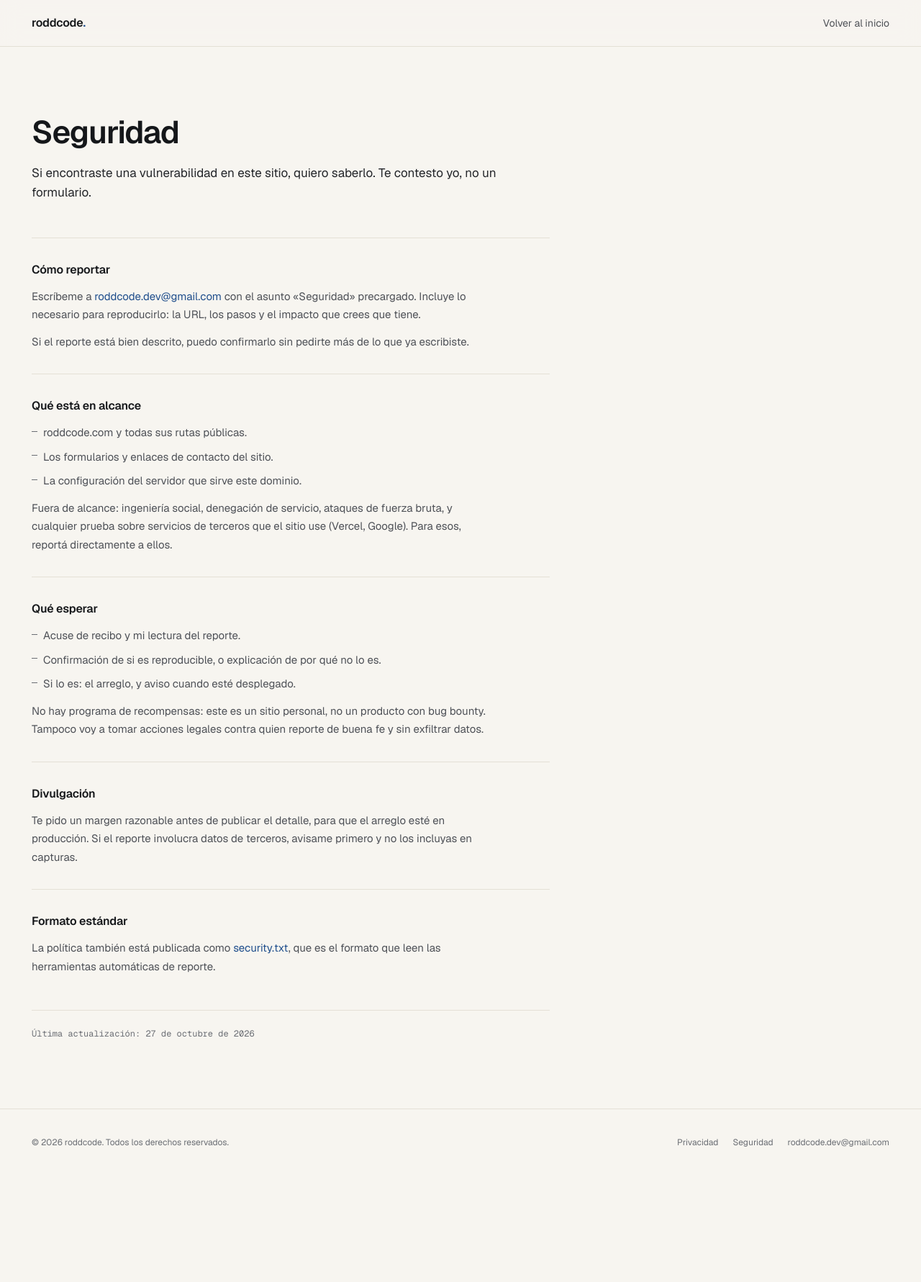
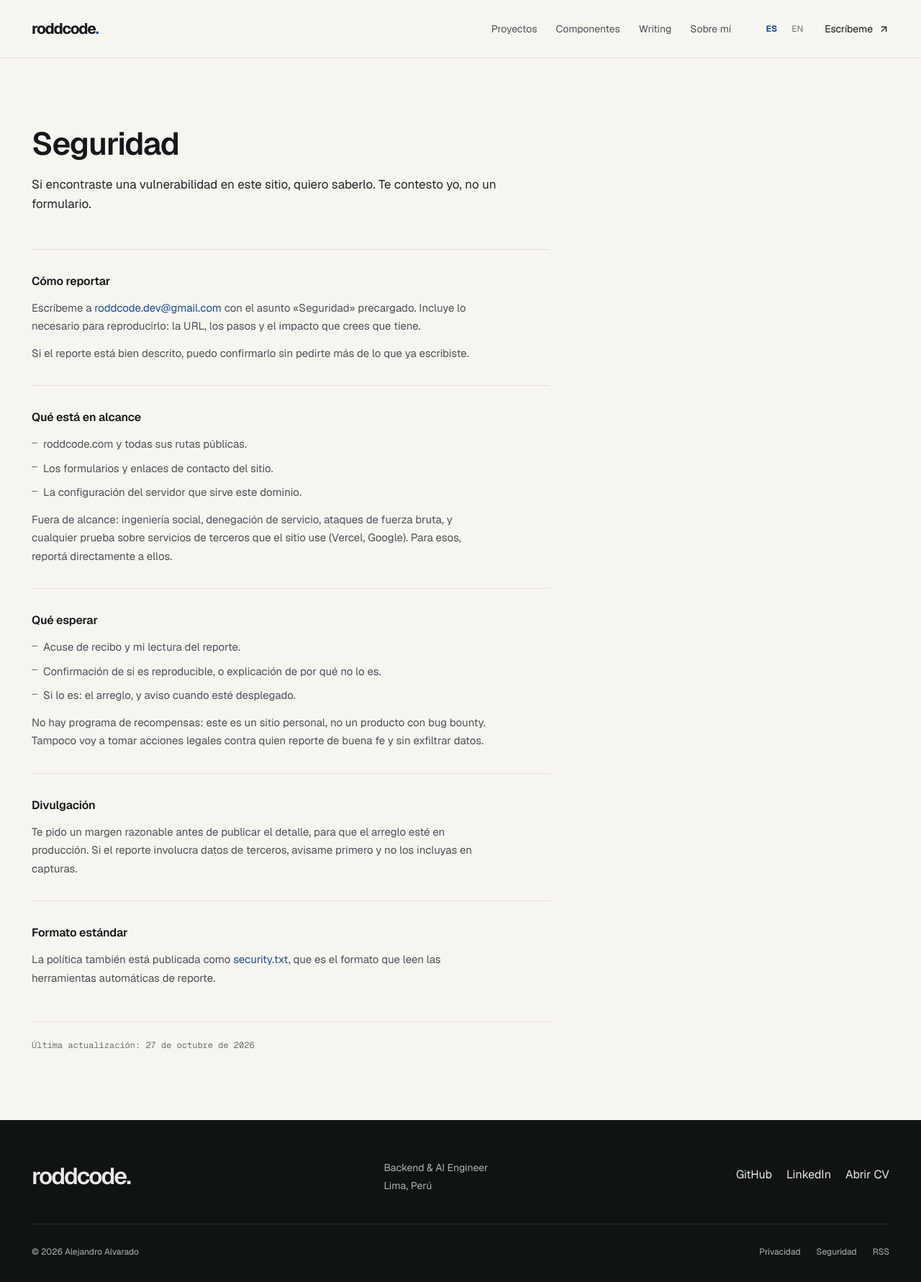
Before and after one commit to roddcode/roddcode-page, a Next.js app: page /seguridad in a window 1280 px wide. Shown: the whole page at 72% size. Before the commit the page ends 1633 px from the top, so only its background shows below. Built offline with nearby package versions, Linux system fonts and the light colour scheme.

Commit message:
refactor(shell): reuse the shared chrome across content routes
- Route content pages through the portfolio header and footer
- Keep the current path when switching locale
- Validate the return path against the site origin before redirecting
- Respect reduced motion for global smooth scrolling

```diff
--- a/src/app/(writing)/layout.tsx
+++ b/src/app/(writing)/layout.tsx
@@ -6,5 +6,9 @@ import type { ReactNode } from "react";
  * chrome de contenido que /privacidad y /seguridad, en papel y con Geist.
  */
 export default function WritingLayout({ children }: { children: ReactNode }) {
-  return <PageShell locale="en">{children}</PageShell>;
+  return (
+    <PageShell locale="en" path="/writing">
+      {children}
+    </PageShell>
+  );
 }
--- a/src/app/api/locale/route.ts
+++ b/src/app/api/locale/route.ts
@@ -17,7 +17,26 @@ export function GET(request: NextRequest) {
   const locale =
     routing.locales.find((l) => l === asked) ?? routing.defaultLocale;
 
-  const target = locale === routing.defaultLocale ? "/" : `/${locale}`;
+  const requestedPath = request.nextUrl.searchParams.get("next") ?? "/";
+  let safePath = "/";
+  if (
+    requestedPath.startsWith("/") &&
+    !requestedPath.startsWith("//") &&
+    !requestedPath.includes("\\")
+  ) {
+    try {
+      const candidate = new URL(requestedPath, request.url);
+      if (candidate.origin === request.nextUrl.origin) {
+        safePath = `${candidate.pathname}${candidate.search}`;
+      }
+    } catch {
+      // A malformed return path falls back to the locale home.
+    }
+  }
+  const target =
+    locale === routing.defaultLocale
+      ? safePath
+      : `/${locale}${safePath === "/" ? "" : safePath}`;
   const response = NextResponse.redirect(new URL(target, request.url), 307);
 
   response.cookies.set("NEXT_LOCALE", locale, {
--- a/src/app/globals.css
+++ b/src/app/globals.css
@@ -1,5 +1,11 @@
 @import "tailwindcss";
 @plugin "@tailwindcss/typography";
+
+@media (prefers-reduced-motion: reduce) {
+  html {
+    scroll-behavior: auto;
+  }
+}
 
 /* Raw tokens — dark (default) */
 :root {
--- a/src/components/page-shell.tsx
+++ b/src/components/page-shell.tsx
@@ -1,95 +1,26 @@
-import { SITE } from "@/lib/constants";
+import { Footer, Header } from "@/components/portfolio/chrome";
 import type { ReactNode } from "react";
 
-/**
- * Chrome mínimo para páginas de contenido (legal, seguridad).
- *
- * No reusa el header del home porque ese vive dentro de `home.tsx` y arrastra
- * el panel del demo. Acá solo hace falta: salida clara, el wordmark y un pie
- * con los mismos enlaces legales.
- *
- * El navbar replica el tratamiento del home: sticky en el borde superior, con
- * el fondo de papel al 82% y blur, para que el contenido pase por debajo. Los
- * colores salen de `[data-reading-surface]`, que remapea los tokens al tema
- * noche, así que el chrome queda oscuro sin duplicar valores.
- */
-const LABELS = {
-  es: {
-    back: "Volver al inicio",
-    privacy: "Privacidad",
-    security: "Seguridad",
-    rights: "Todos los derechos reservados.",
-  },
-  en: {
-    back: "Back to home",
-    privacy: "Privacy",
-    security: "Security",
-    rights: "All rights reserved.",
-  },
-} as const;
-
+/** Shared portfolio navigation with a narrow reading column. */
 export function PageShell({
   children,
   locale = "es",
-}: {
-  children: ReactNode;
-  locale?: keyof typeof LABELS;
-}) {
+  path = "/",
+}: { children: ReactNode; locale?: "es" | "en"; path?: string }) {
   return (
     <div
       data-reading-surface
       lang={locale}
       className="min-h-dvh bg-paper font-sans text-ink"
     >
-      <header className="sticky top-0 z-30 border-b border-line bg-[color-mix(in_srgb,var(--color-paper)_82%,transparent)] pt-[env(safe-area-inset-top)] backdrop-blur-[14px]">
-        <div className="mx-auto flex h-16 w-full max-w-[1240px] items-center gap-4 px-[clamp(18px,4vw,24px)]">
-          <a
-            href="/"
-            className="flex min-h-11 items-center text-base font-semibold tracking-[-0.01em] text-ink no-underline"
-          >
-            roddcode<span className="text-accent">.</span>
-          </a>
-          <a
-            href="/"
-            className="ml-auto flex min-h-11 items-center text-sm text-ink-3 no-underline transition-colors hover:text-accent"
-          >
-            {LABELS[locale].back}
-          </a>
-        </div>
-      </header>
-
+      <Header locale={locale} path={path} />
       <main
         id="main-content"
         className="mx-auto w-full max-w-[1240px] px-[clamp(18px,4vw,24px)] py-16 md:py-24"
       >
         <div className="max-w-[720px]">{children}</div>
       </main>
-
-      <footer className="border-t border-line">
-        <div className="mx-auto flex w-full max-w-[1240px] flex-wrap items-center justify-between gap-4 px-[clamp(18px,4vw,24px)] py-6 text-xs text-ink-4">
-          <p className="m-0">© 2026 roddcode. {LABELS[locale].rights}</p>
-          <nav className="flex flex-wrap items-center gap-5">
-            <a
-              href="/privacidad"
-              className="inline-flex min-h-11 items-center text-ink-4 no-underline transition-colors hover:text-accent"
-            >
-              {LABELS[locale].privacy}
-            </a>
-            <a
-              href="/seguridad"
-              className="inline-flex min-h-11 items-center text-ink-4 no-underline transition-colors hover:text-accent"
-            >
-              {LABELS[locale].security}
-            </a>
-            <a
-              href={`mailto:${SITE.email}`}
-              className="inline-flex min-h-11 items-center text-ink-4 no-underline transition-colors hover:text-accent"
-            >
-              {SITE.email}
-            </a>
-          </nav>
-        </div>
-      </footer>
+      <Footer locale={locale} />
     </div>
   );
 }
```
